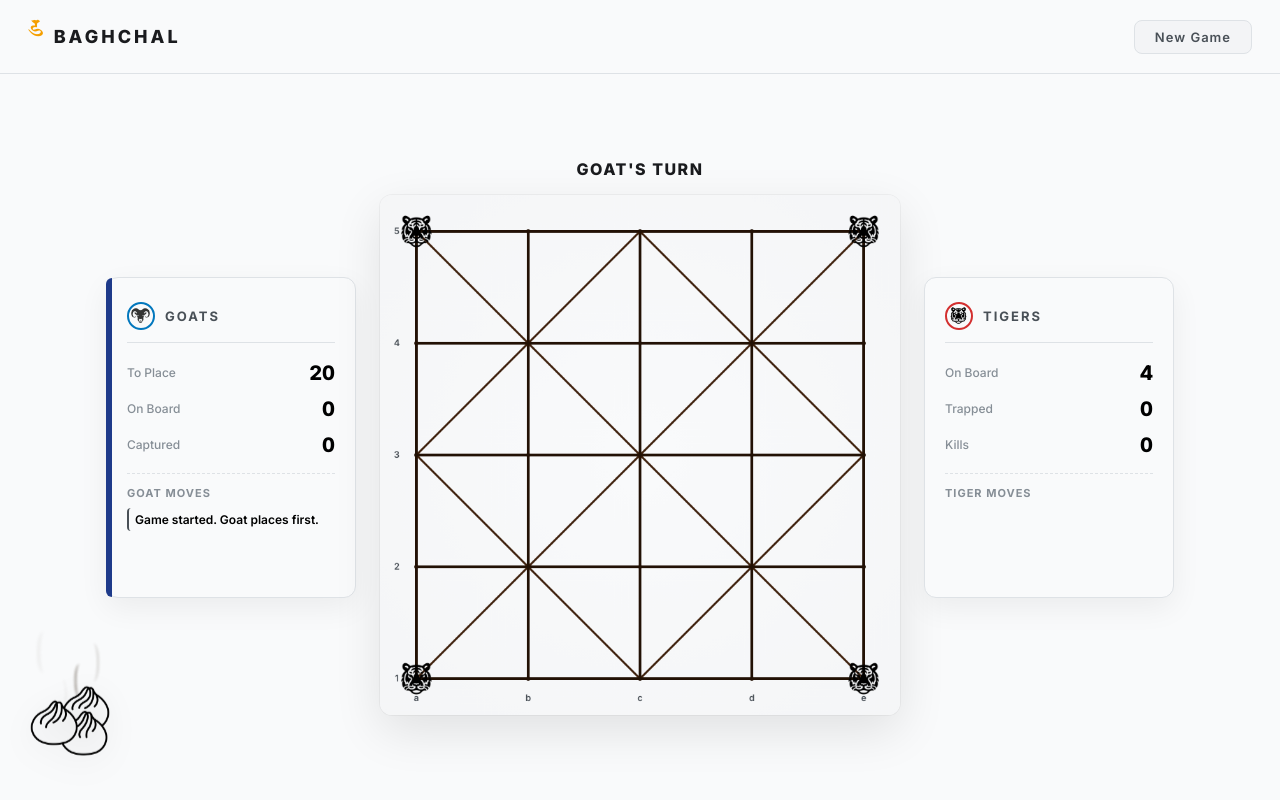
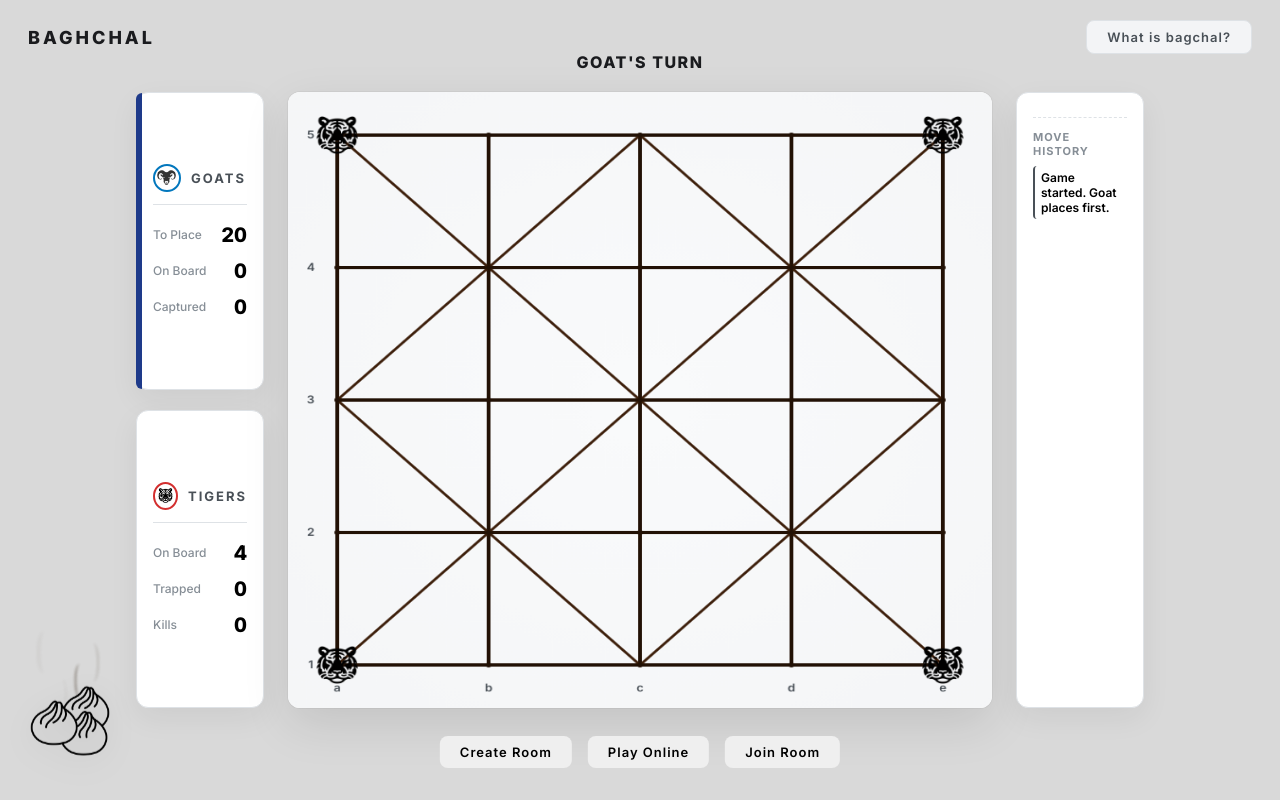
Before and after one commit to bishalzy/bagchal, a plain HTML site: page index.html in a window 1280 px wide. Drawn offline with Linux system fonts and the light colour scheme.

Commit message:
chore: UI/UX enhancement

```diff
--- a/index.html
+++ b/index.html
@@ -13,17 +13,19 @@
 
 <body>
     <div class="app">
-        <!-- Header -->
+
+        <!-- Floating Header Elements -->
         <header class="header" id="header">
             <div class="header-title">
-                <span class="header-icon">𑗛</span>
                 <h1>BAGHCHAL</h1>
             </div>
-            <button class="btn btn-restart" id="btnRestart">New Game</button>
+            <a href="https://en.wikipedia.org/wiki/Bagh-chal" target="_blank" class="btn btn-restart"
+                style="text-decoration: none;">What is bagchal?</a>
         </header>
 
         <!-- Main Game Area -->
         <main class="game-area">
+            <div class="scores-col">
                 <!-- Info Panel Left -->
                 <aside class="panel panel-left" id="panelBakhra">
                     <div class="panel-header">
@@ -44,34 +46,10 @@
                             <span class="stat-value stat-value-danger" id="goatsCaptured">0</span>
                         </div>
                     </div>
-                <div class="panel-log">
-                    <div class="panel-log-header">Goat Moves</div>
-                    <div class="panel-log-scroll" id="moveLogGoat">
-                        <span class="log-entry log-system">Game started. Goat places first.</span>
-                    </div>
-                </div>
                 </aside>
 
-            <!-- Board -->
-            <div class="board-container">
-                <div class="turn-banner" id="turnBanner">
-                    <span id="turnText">GOAT's Turn</span>
-                </div>
-                <div class="board-wrapper">
-                    <canvas id="gameCanvas"></canvas>
-                </div>
-                <!-- Game Over Overlay -->
-                <div class="game-over-overlay" id="gameOverOverlay">
-                    <div class="game-over-card">
-                        <h2 id="gameOverTitle">Game Over</h2>
-                        <p id="gameOverMsg"></p>
-                        <button class="btn btn-restart" id="btnPlayAgain">Play Again</button>
-                    </div>
-                </div>
-            </div>
-
-            <!-- Info Panel Right -->
-            <aside class="panel panel-right" id="panelBagh">
+                <!-- Info Panel Left (Tiger) -->
+                <aside class="panel panel-left" id="panelBagh">
                     <div class="panel-header">
                         <div class="piece-icon piece-icon-bagh"></div>
                         <h2>TIGERS</h2>
@@ -90,16 +68,49 @@
                             <span class="stat-value stat-value-danger" id="tigerKills">0</span>
                         </div>
                     </div>
+                </aside>
+            </div>
+
+            <!-- Board -->
+            <div class="board-container">
+                <div class="turn-banner" id="turnBanner">
+                    <span id="turnText">GOAT's Turn</span>
+                </div>
+                <div class="board-wrapper">
+                    <canvas id="gameCanvas"></canvas>
+                </div>
+
+                <!-- Action Buttons -->
+                <div class="board-actions">
+                    <button class="btn btn-action">Create Room</button>
+                    <button class="btn btn-action btn-action-primary">Play Online</button>
+                    <button class="btn btn-action">Join Room</button>
+                </div>
+                <!-- Game Over Overlay -->
+                <div class="game-over-overlay" id="gameOverOverlay">
+                    <div class="game-over-card">
+                        <h2 id="gameOverTitle">Game Over</h2>
+                        <p id="gameOverMsg"></p>
+                        <button class="btn btn-restart" id="btnPlayAgain">Play Again</button>
+                    </div>
+                </div>
+            </div>
+
+            <div class="logs-col desktop-only">
+                <!-- Info Panel Right (Logs) -->
+                <aside class="panel panel-right logs-panel" id="logsPanel">
                     <div class="panel-log">
-                    <div class="panel-log-header">Tiger Moves</div>
-                    <div class="panel-log-scroll" id="moveLogTiger">
+                        <div class="panel-log-header">Move History</div>
+                        <div class="panel-log-scroll" id="moveLog">
+                            <span class="log-entry log-system">Game started. Goat places first.</span>
                         </div>
                     </div>
                 </aside>
+            </div>
         </main>
         <!-- Buy Me a Momo Widget -->
         <a href="https://buymemomo.com/bishalzy" target="_blank" class="momo-container" aria-label="Buy Me a Momo">
-            <div class="momo-tooltip">Buy Me a Momo 🥟</div>
+            <div class="momo-tooltip">Buy Me Some Momo :)</div>
             <div class="momo-steam-container">
                 <span class="steam steam-1"></span>
                 <span class="steam steam-2"></span>
--- a/js/main.js
+++ b/js/main.js
@@ -12,14 +12,12 @@ canvas.height = CANVAS_SIZE;
 
 function resetGame() {
     resetState();
-    document.getElementById('moveLogGoat').innerHTML = '';
-    document.getElementById('moveLogTiger').innerHTML = '';
+    document.getElementById('moveLog').innerHTML = '';
     addLog('Game started. Goat places first.', 'system');
     document.getElementById('gameOverOverlay').classList.remove('show');
     render(ctx);
 }
 
-document.getElementById('btnRestart').addEventListener('click', resetGame);
 document.getElementById('btnPlayAgain').addEventListener('click', resetGame);
 
 setupInput(canvas, ctx);
--- a/js/ui.js
+++ b/js/ui.js
@@ -42,22 +42,14 @@ export function updateUI() {
 }
 
 export function addLog(msg, type) {
-    const logGoat = document.getElementById('moveLogGoat');
-    const logTiger = document.getElementById('moveLogTiger');
+    const logContainer = document.getElementById('moveLog');
 
     const span = document.createElement('span');
     span.className = `log-entry log-${type}`;
     span.textContent = msg;
 
-    if (type === 'goat' || type === 'system') {
-        logGoat.appendChild(span.cloneNode(true));
-        logGoat.scrollTop = logGoat.scrollHeight;
-    }
-
-    if (type === 'tiger' || type === 'capture' || type === 'system') {
-        logTiger.appendChild(span.cloneNode(true));
-        logTiger.scrollTop = logTiger.scrollHeight;
-    }
+    logContainer.appendChild(span);
+    logContainer.scrollTop = logContainer.scrollHeight;
 
     state.moveHistory.push(msg);
 }
--- a/style.css
+++ b/style.css
@@ -4,8 +4,8 @@
 
 :root {
     /* Colors */
-    --bg-primary: #f9fafb;
-    --bg-secondary: #f9fafb;
+    --bg-primary: #d9d9d9;
+    --bg-secondary: #ffffff;
     --bg-card: #f3f4f6;
     --bg-board: #f9fafb;
     --board-surface: #f9fafb;
@@ -55,13 +55,21 @@ body {
 
 /* ---- Header ---- */
 .header {
+    position: absolute;
+    top: 0;
+    left: 0;
+    right: 0;
     display: flex;
     align-items: center;
     justify-content: space-between;
-    padding: 12px 28px;
-    background: var(--bg-secondary);
-    border-bottom: 1px solid var(--border);
-    flex-shrink: 0;
+    padding: 20px 28px;
+    z-index: 10;
+    pointer-events: none;
+}
+
+.header-title,
+.header .btn-restart {
+    pointer-events: auto;
 }
 
 .header-title {
@@ -102,21 +110,43 @@ body {
 }
 
 .btn-restart:hover {
-    background: var(--accent-gold);
-    color: var(--bg-primary);
-    border-color: var(--accent-gold);
     transform: translateY(-1px);
-    box-shadow: 0 4px 16px rgba(255, 213, 79, 0.2);
+    box-shadow: 0 4px 16px rgba(0, 0, 0, 0.08);
 }
 
 /* ---- Game Area ---- */
 .game-area {
-    flex: 1;
+    margin: 4vh 0 auto 0;
     display: flex;
-    align-items: center;
+    align-items: stretch;
     justify-content: center;
     gap: 24px;
-    padding: 20px;
+    padding: 60px 20px 80px 20px;
+    transform: none;
+}
+
+.scores-col,
+.logs-col {
+    display: flex;
+    flex-direction: column;
+    gap: 20px;
+}
+
+.scores-col .panel {
+    flex: 1;
+    justify-content: center;
+}
+
+.logs-panel {
+    height: 100%;
+    display: flex;
+    flex-direction: column;
+}
+
+.logs-panel .panel-log {
+    flex: 1;
+    max-height: none;
+    margin-top: 0;
 }
 
 /* ---- Side Panels ---- */
@@ -124,11 +154,11 @@ body {
     display: flex;
     flex-direction: column;
     position: relative;
-    width: 250px;
+    width: 10vw;
     background: var(--bg-secondary);
     border: 1px solid var(--border);
     border-radius: var(--radius);
-    padding: 24px 20px;
+    padding: 24px 16px;
     flex-shrink: 0;
     box-shadow: 0 10px 30px rgba(0, 0, 0, 0.06);
     transition: box-shadow 0.3s ease;
@@ -242,11 +272,15 @@ body {
     display: flex;
     flex-direction: column;
     align-items: center;
-    gap: 12px;
+    justify-content: center;
     position: relative;
 }
 
 .turn-banner {
+    position: absolute;
+    top: -40px;
+    left: 50%;
+    transform: translateX(-50%);
     display: flex;
     align-items: center;
     justify-content: center;
@@ -255,14 +289,23 @@ body {
     letter-spacing: 1.5px;
     color: var(--text-primary);
     text-transform: uppercase;
-    margin-bottom: 4px;
+    white-space: nowrap;
+}
+
+.board-actions {
+    position: absolute;
+    bottom: -60px;
+    left: 50%;
+    transform: translateX(-50%);
+    display: flex;
+    gap: 16px;
+    width: max-content;
 }
 
 .board-wrapper {
-    max-width: 100vw;
-    /* Prevent overflow on small screens */
-    max-height: 65vh;
-    /* Ensure it fits on small laptop screens without scrolling */
+    width: 55vw;
+    height: 77vh;
+    min-height: 400px;
     aspect-ratio: 1 / 1;
     border-radius: var(--radius);
     overflow: hidden;
@@ -615,8 +658,48 @@ body {
 @media (max-width: 1100px) {
     .game-area {
         flex-direction: column;
-        gap: 20px;
-        padding: 16px;
+        align-items: center;
+        gap: 32px;
+        padding: 40px 16px 60px 16px;
+        transform: none;
+    }
+
+    .turn-banner,
+    .board-actions {
+        position: static;
+        transform: none;
+        margin: 10px 0;
+    }
+
+    .board-container {
+        gap: 16px;
+        width: 100%;
+        max-width: 600px;
+    }
+
+    .board-wrapper {
+        height: auto;
+        width: 100%;
+    }
+
+    .scores-col {
+        display: contents;
+    }
+
+    .desktop-only {
+        display: none !important;
+    }
+
+    #panelBakhra {
+        order: 1;
+    }
+
+    .board-container {
+        order: 2;
+    }
+
+    #panelBagh {
+        order: 3;
     }
 
     .panel {
```
Lines whose indentation alone changed are shown as unchanged.
